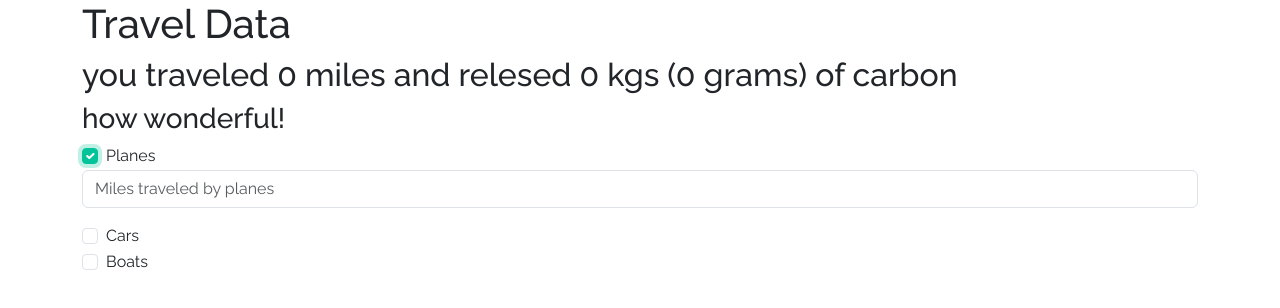
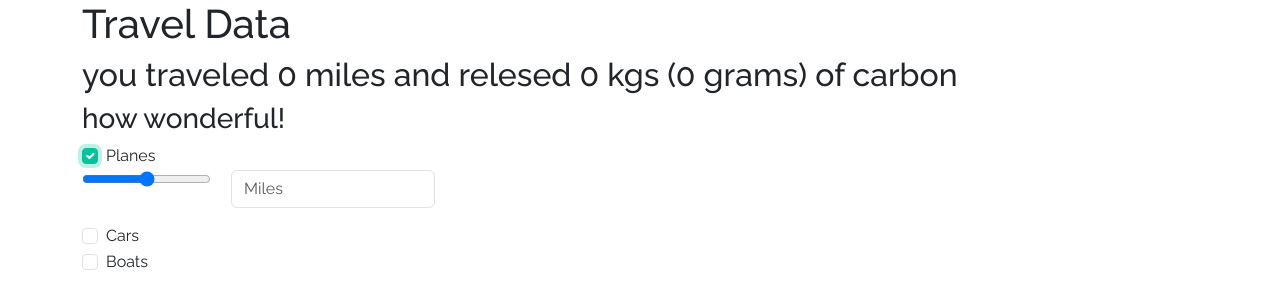
Before and after one commit to camdencatholic/smartcarbon, a Next.js app: page /app in a window 1280 px wide. Both pictures are taken after a click on the checkbox "Planes". Shown: the top 308 px of the page. Built offline with nearby package versions, Linux system fonts and the light colour scheme.

Commit message:
work in progress :D

```diff
--- a/src/components/input.tsx
+++ b/src/components/input.tsx
@@ -60,14 +60,30 @@ export default function Input() {
         </div>
         {formData.planes && (
           <div className="form-group mb-3">
+            <div className="transport-input-container flex">
+              <span className="col-span-9 pr-5">
+                <input
+                  type='range'
+                  onChange={handleMilesChange}
+                  name = "planes"
+                  min={1}
+                  max={500}
+                  step={1}
+                  value={formData.miles.planes}
+                  className='custom-slider'
+                />
+              </span>
+              <span className="col-span-1">
                 <input
                   type="number"
                   className="form-control"
                   name="planes"
-              placeholder="Miles traveled by planes"
+                  placeholder="Miles"
                   value={formData.miles.planes}
                   onChange={handleMilesChange}
                 />
+              </span>
+            </div>
           </div>
         )}
 
```
Lines whose indentation alone changed are shown as unchanged.
